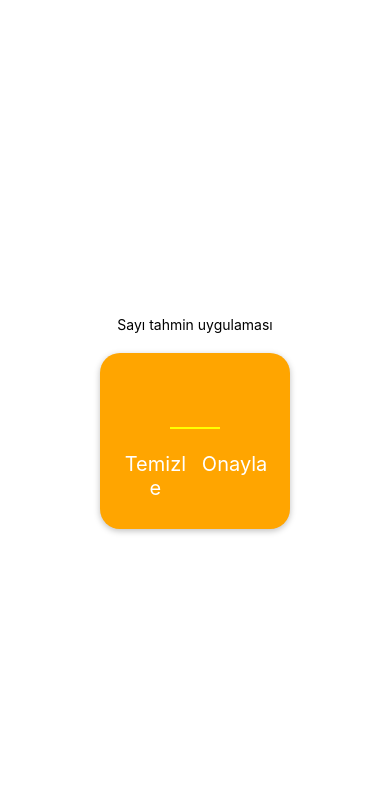
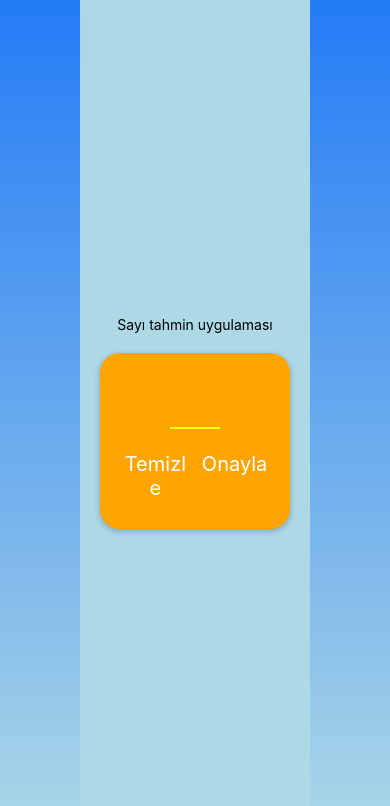
Before and after one commit to UtkuHazarGel/SayiBulma, a React Native app in the folder oyun/: screen / in a window 390 px wide. Shown: the top 806 px of the page. Built offline with nearby package versions, Linux system fonts and the light colour scheme.

Commit message:
arka plana resim verdik. ama daha uygun renk bulduğum için sadece renk kaldı.

```diff
--- a/oyun/App.js
+++ b/oyun/App.js
@@ -1,16 +1,34 @@
 import { StatusBar } from "expo-status-bar";
-import { StyleSheet, Text, View } from "react-native";
+import { StyleSheet, ImageBackground } from "react-native";
 import GameStartScreen from "./screens/GameStartScreen";
+import { LinearGradient } from "expo-linear-gradient";
 
 export default function App() {
-  return <GameStartScreen />;
+  return (
+    <LinearGradient
+      style={styles.container}
+      colors={["rgba(0,100,250,0.8)", "transparent"]}
+    >
+      <ImageBackground
+        style={styles.container}
+        source={require("./assets/back.png")}
+      imageStyle={styles.backImage}>
+        <GameStartScreen />
+      </ImageBackground>
+    </LinearGradient>
+  );
 }
 
 const styles = StyleSheet.create({
   container: {
     flex: 1,
-    backgroundColor: "#fff",
+    backgroundColor: "lightblue",
     alignItems: "center",
     justifyContent: "center",
   },
+  backImage:{
+    opacity:0.0,
+
+
+  }
 });
--- a/oyun/package.json
+++ b/oyun/package.json
@@ -12,7 +12,8 @@
     "expo": "~49.0.15",
     "expo-status-bar": "~1.6.0",
     "react": "18.2.0",
-    "react-native": "0.72.6"
+    "react-native": "0.72.6",
+    "expo-linear-gradient": "~12.3.0"
   },
   "devDependencies": {
     "@babel/core": "^7.20.0"
```
Also changed, not shown: oyun/assets/back.png (added), 1 other file (tests, documents, lock files or other folders).
